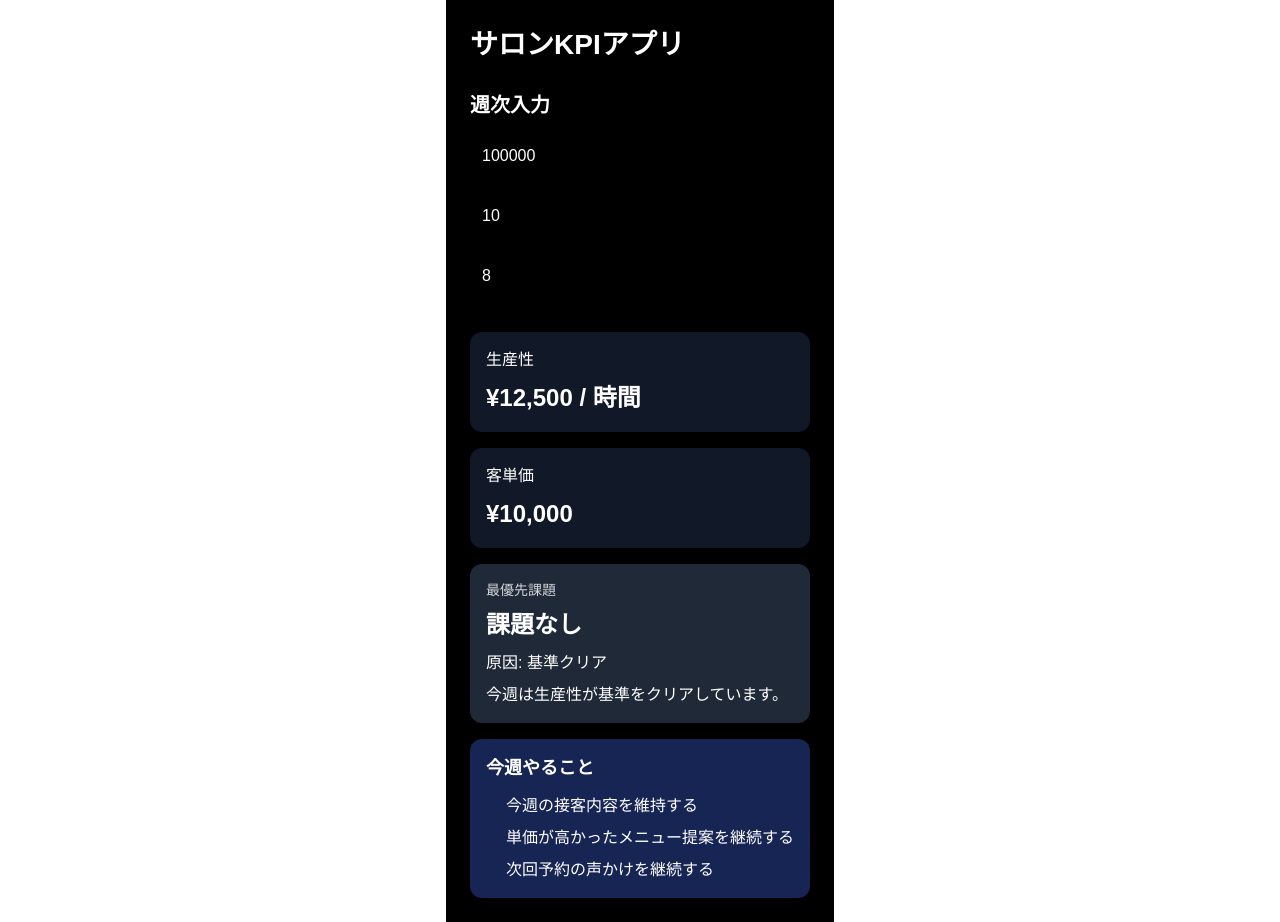
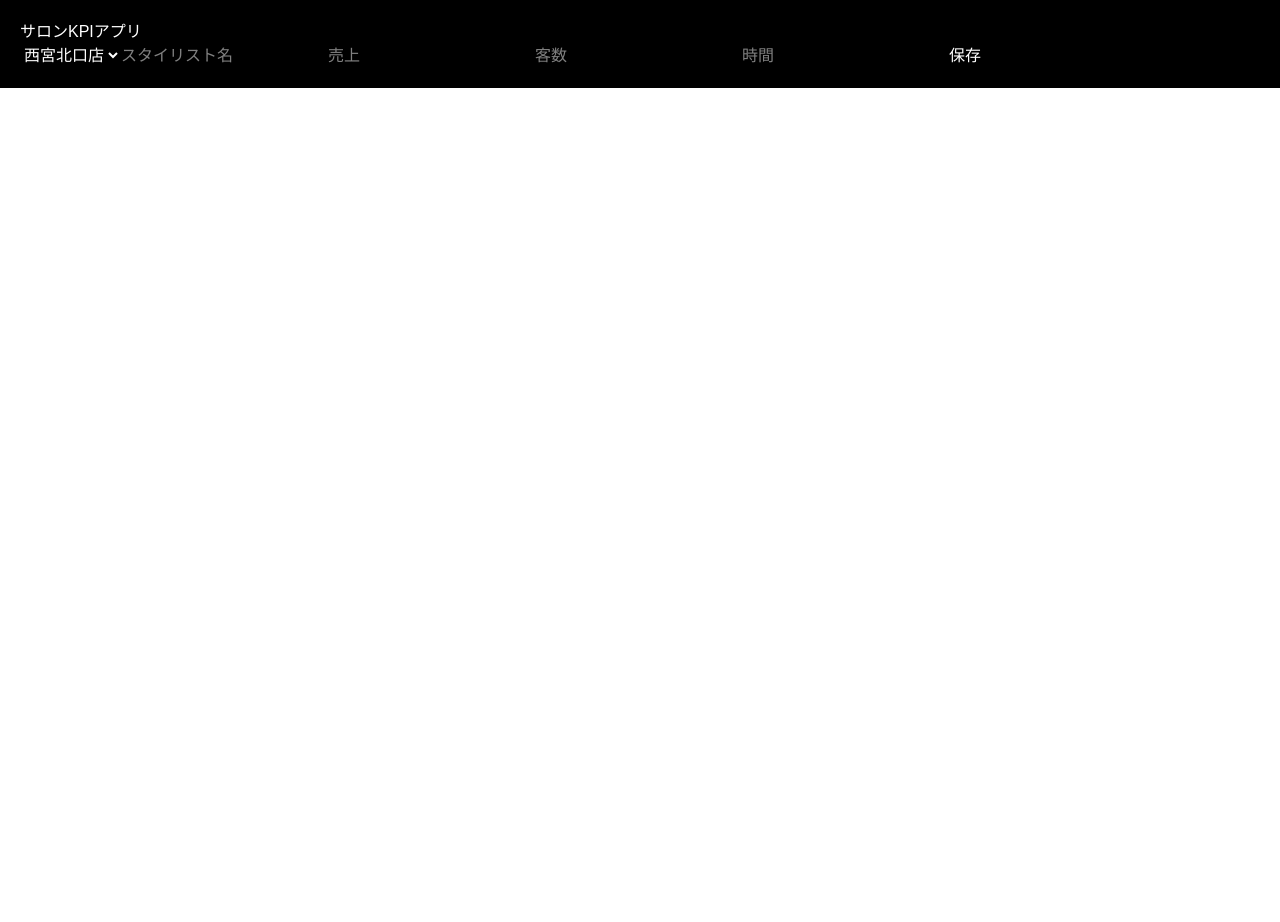
Before and after one commit to koichi050791-afk/salon-app, a Next.js app: page / in a window 1280 px wide. After the commit the page ends 800 px from the top, so only its background shows below. Built offline with nearby package versions, Linux system fonts and the light colour scheme.

Commit message:
full replace simple version

```diff
--- a/app/page.tsx
+++ b/app/page.tsx
@@ -1,204 +1,139 @@
 "use client";
+import { useState } from "react";
 
-import { useMemo, useState } from "react";
-
-type Diagnosis = {
-  productivity: number;
-  avgTicket: number;
-  issue: string;
-  cause: string;
-  message: string;
-  actions: string[];
+const STORE_SETTINGS = {
+  sanda: {
+    name: "三田店",
+    productivity: 15000,
+    avgTicket: 16000,
+    clients: 8,
+  },
+  nishikita: {
+    name: "西宮北口店",
+    productivity: 10000,
+    avgTicket: 10000,
+    clients: 10,
+  },
 };
 
-function diagnose(sales: number, clients: number, hours: number): Diagnosis {
-  const productivity = hours > 0 ? sales / hours : 0;
-  const avgTicket = clients > 0 ? sales / clients : 0;
+export default function Home() {
+  const [store, setStore] = useState("nishikita");
+  const [stylist, setStylist] = useState("");
+  const [sales, setSales] = useState("");
+  const [clients, setClients] = useState("");
+  const [hours, setHours] = useState("");
+  const [result, setResult] = useState<any>(null);
 
-  const PRODUCTIVITY_GOAL = 10000;
-  const AVG_TICKET_GOAL = 8000;
-  const CLIENTS_GOAL = 20;
+  const calculate = () => {
+    const s = Number(sales);
+    const c = Number(clients);
+    const h = Number(hours);
 
-  if (productivity >= PRODUCTIVITY_GOAL) {
-    return {
+    if (!s || !c || !h) return;
+
+    const productivity = Math.round(s / h);
+    const avgTicket = Math.round(s / c);
+
+    const PRODUCTIVITY_GOAL = STORE_SETTINGS[store].productivity;
+    const AVG_TICKET_GOAL = STORE_SETTINGS[store].avgTicket;
+    const CLIENTS_GOAL = STORE_SETTINGS[store].clients;
+
+    let issue = "";
+    let cause = "";
+    let message = "";
+    let actions: string[] = [];
+
+    if (productivity < PRODUCTIVITY_GOAL) {
+      if (avgTicket < AVG_TICKET_GOAL) {
+        issue = "客単価不足";
+        cause = "高単価提案不足";
+        message = "単価が低く生産性が下がっています";
+        actions = [
+          "上位メニュー提案を全員に",
+          "カウンセリングで悩み深掘り",
+          "単価+1000円を意識",
+        ];
+      } else if (c < CLIENTS_GOAL) {
+        issue = "客数不足";
+        cause = "再来導線不足";
+        message = "来店数不足で売上が伸びていません";
+        actions = [
+          "次回予約の徹底",
+          "LINEフォロー",
+          "空き時間に再来連絡",
+        ];
+      }
+    } else {
+      issue = "現状維持圏内";
+      cause = "基準到達";
+      message = "最低基準はクリア。さらに伸ばせます";
+      actions = [
+        "単価アップ提案を1回増やす",
+        "次回予約率を確認",
+        "施術時間の見直し",
+      ];
+    }
+
+    setResult({
+      store: STORE_SETTINGS[store].name,
+      stylist,
       productivity,
       avgTicket,
-      issue: "課題なし",
-      cause: "基準クリア",
-      message: "今週は生産性が基準をクリアしています。",
-      actions: [
-        "今週の接客内容を維持する",
-        "単価が高かったメニュー提案を継続する",
-        "次回予約の声かけを継続する",
-      ],
+      issue,
+      cause,
+      message,
+      actions,
+    });
   };
-  }
-
-  if (avgTicket < AVG_TICKET_GOAL && clients >= CLIENTS_GOAL) {
-    return {
-      productivity,
-      avgTicket,
-      issue: "客単価不足",
-      cause: "提案力不足",
-      message: "客数はあるが単価が低く、生産性が落ちています。",
-      actions: [
-        "高単価メニューを毎回1つ提案する",
-        "仕上げ時に次回の施術提案を入れる",
-        "カウンセリングで悩みを深掘りする",
-      ],
-    };
-  }
-
-  if (clients < CLIENTS_GOAL && avgTicket >= AVG_TICKET_GOAL) {
-    return {
-      productivity,
-      avgTicket,
-      issue: "客数不足",
-      cause: "再来・予約不足",
-      message: "単価は取れているが客数が足りず、生産性が落ちています。",
-      actions: [
-        "全担当客に次回予約の声かけをする",
-        "既存客へLINEフォローを行う",
-        "空き時間に再来促進連絡を入れる",
-      ],
-    };
-  }
-
-  return {
-    productivity,
-    avgTicket,
-    issue: "時間当たり売上不足",
-    cause: "単価・客数の両面不足",
-    message: "売上に対して労働時間が多く、全体効率が低下しています。",
-    actions: [
-      "今週は高単価メニュー提案を徹底する",
-      "次回予約の取得率を上げる",
-      "空き時間の使い方を見直す",
-    ],
-  };
-}
-
-export default function Home() {
-  const [sales, setSales] = useState("100000");
-  const [clients, setClients] = useState("10");
-  const [hours, setHours] = useState("8");
-
-  const result = useMemo(() => {
-    const s = Number(sales) || 0;
-    const c = Number(clients) || 0;
-    const h = Number(hours) || 0;
-    return diagnose(s, c, h);
-  }, [sales, clients, hours]);
 
   return (
-    <main
-      style={{
-        padding: 24,
-        maxWidth: 480,
-        margin: "0 auto",
-        background: "#000",
-        minHeight: "100vh",
-        color: "#fff",
-      }}
-    >
-      <h1 style={{ fontSize: 28, fontWeight: "bold", marginBottom: 24 }}>
-        サロンKPIアプリ
-      </h1>
+    <div style={{ padding: 20, color: "white", background: "black" }}>
+      <h1>サロンKPIアプリ</h1>
 
-      <section style={{ marginBottom: 32 }}>
-        <h2 style={{ fontSize: 20, fontWeight: "bold", marginBottom: 12 }}>
-          週次入力
-        </h2>
+      <select value={store} onChange={(e) => setStore(e.target.value)}>
+        <option value="nishikita">西宮北口店</option>
+        <option value="sanda">三田店</option>
+      </select>
 
-        <div style={{ display: "grid", gap: 12 }}>
       <input
-            type="number"
+        placeholder="スタイリスト名"
+        value={stylist}
+        onChange={(e) => setStylist(e.target.value)}
+      />
+
+      <input
         placeholder="売上"
         value={sales}
         onChange={(e) => setSales(e.target.value)}
-            style={{ padding: 12, fontSize: 16 }}
       />
-
       <input
-            type="number"
         placeholder="客数"
         value={clients}
         onChange={(e) => setClients(e.target.value)}
-            style={{ padding: 12, fontSize: 16 }}
+      />
+      <input
+        placeholder="時間"
+        value={hours}
+        onChange={(e) => setHours(e.target.value)}
       />
 
-          <input
-            type="number"
-            placeholder="労働時間"
-            value={hours}
-            onChange={(e) => setHours(e.target.value)}
-            style={{ padding: 12, fontSize: 16 }}
-          />
+      <button onClick={calculate}>保存</button>
+
+      {result && (
+        <div>
+          <h2>{result.store} / {result.stylist}</h2>
+          <p>生産性：{result.productivity}</p>
+          <p>客単価：{result.avgTicket}</p>
+          <p>課題：{result.issue}</p>
+          <p>原因：{result.cause}</p>
+          <p>{result.message}</p>
+          <ul>
+            {result.actions.map((a: string, i: number) => (
+              <li key={i}>{a}</li>
+            ))}
+          </ul>
         </div>
-      </section>
-
-      <section
-        style={{
-          background: "#111827",
-          borderRadius: 12,
-          padding: 16,
-          marginBottom: 16,
-        }}
-      >
-        <div style={{ marginBottom: 8 }}>生産性</div>
-        <div style={{ fontSize: 24, fontWeight: "bold" }}>
-          ¥{Math.round(result.productivity).toLocaleString()} / 時間
+      )}
     </div>
-      </section>
-
-      <section
-        style={{
-          background: "#111827",
-          borderRadius: 12,
-          padding: 16,
-          marginBottom: 16,
-        }}
-      >
-        <div style={{ marginBottom: 8 }}>客単価</div>
-        <div style={{ fontSize: 24, fontWeight: "bold" }}>
-          ¥{Math.round(result.avgTicket).toLocaleString()}
-        </div>
-      </section>
-
-      <section
-        style={{
-          background: "#1f2937",
-          borderRadius: 12,
-          padding: 16,
-          marginBottom: 16,
-        }}
-      >
-        <div style={{ fontSize: 14, opacity: 0.8, marginBottom: 6 }}>
-          最優先課題
-        </div>
-        <div style={{ fontSize: 24, fontWeight: "bold", marginBottom: 8 }}>
-          {result.issue}
-        </div>
-        <div style={{ marginBottom: 8 }}>原因: {result.cause}</div>
-        <div>{result.message}</div>
-      </section>
-
-      <section
-        style={{
-          background: "#172554",
-          borderRadius: 12,
-          padding: 16,
-        }}
-      >
-        <div style={{ fontSize: 18, fontWeight: "bold", marginBottom: 12 }}>
-          今週やること
-        </div>
-        <ol style={{ paddingLeft: 20, margin: 0, display: "grid", gap: 8 }}>
-          {result.actions.map((action, index) => (
-            <li key={index}>{action}</li>
-          ))}
-        </ol>
-      </section>
-    </main>
   );
 }
```
Lines whose indentation alone changed are shown as unchanged.
